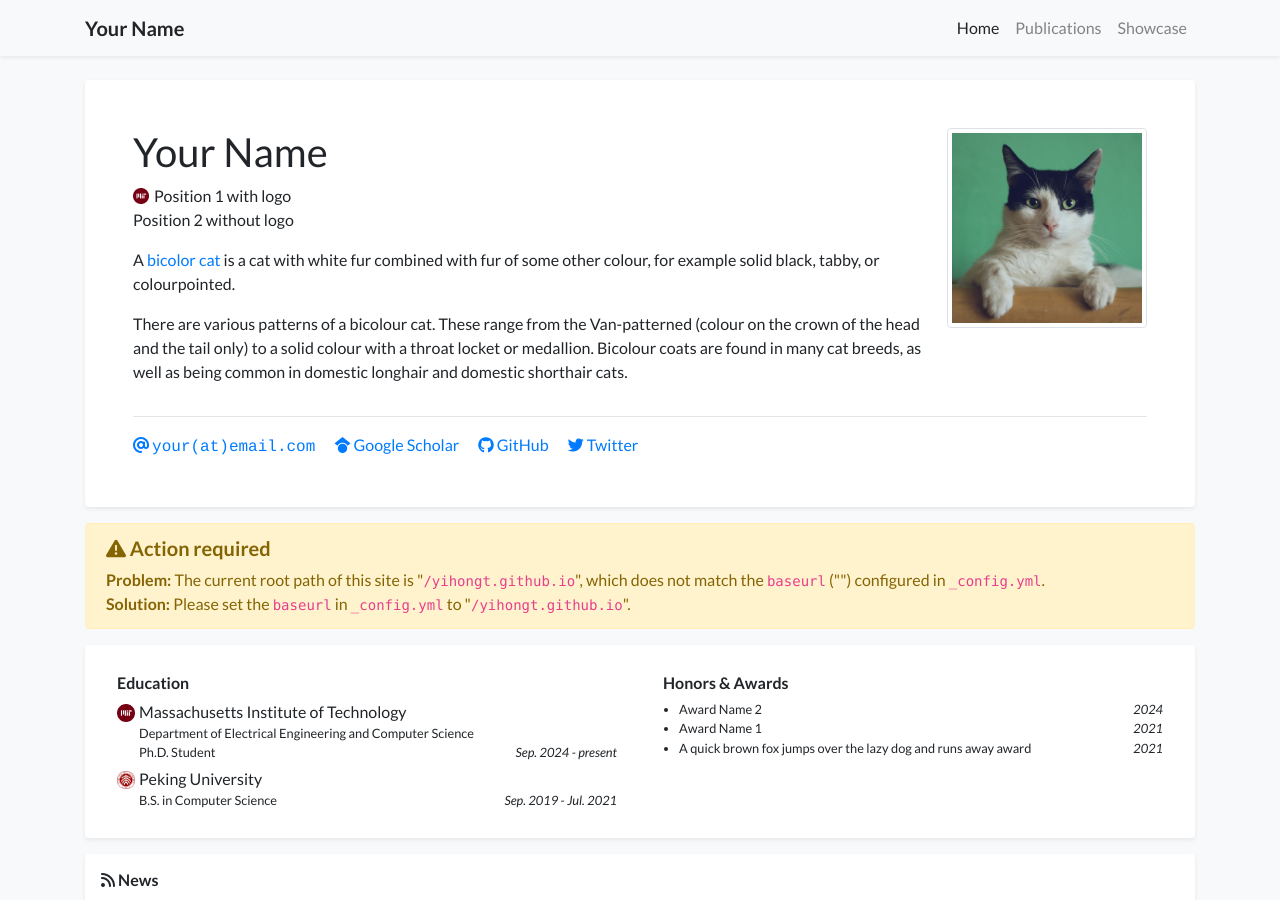
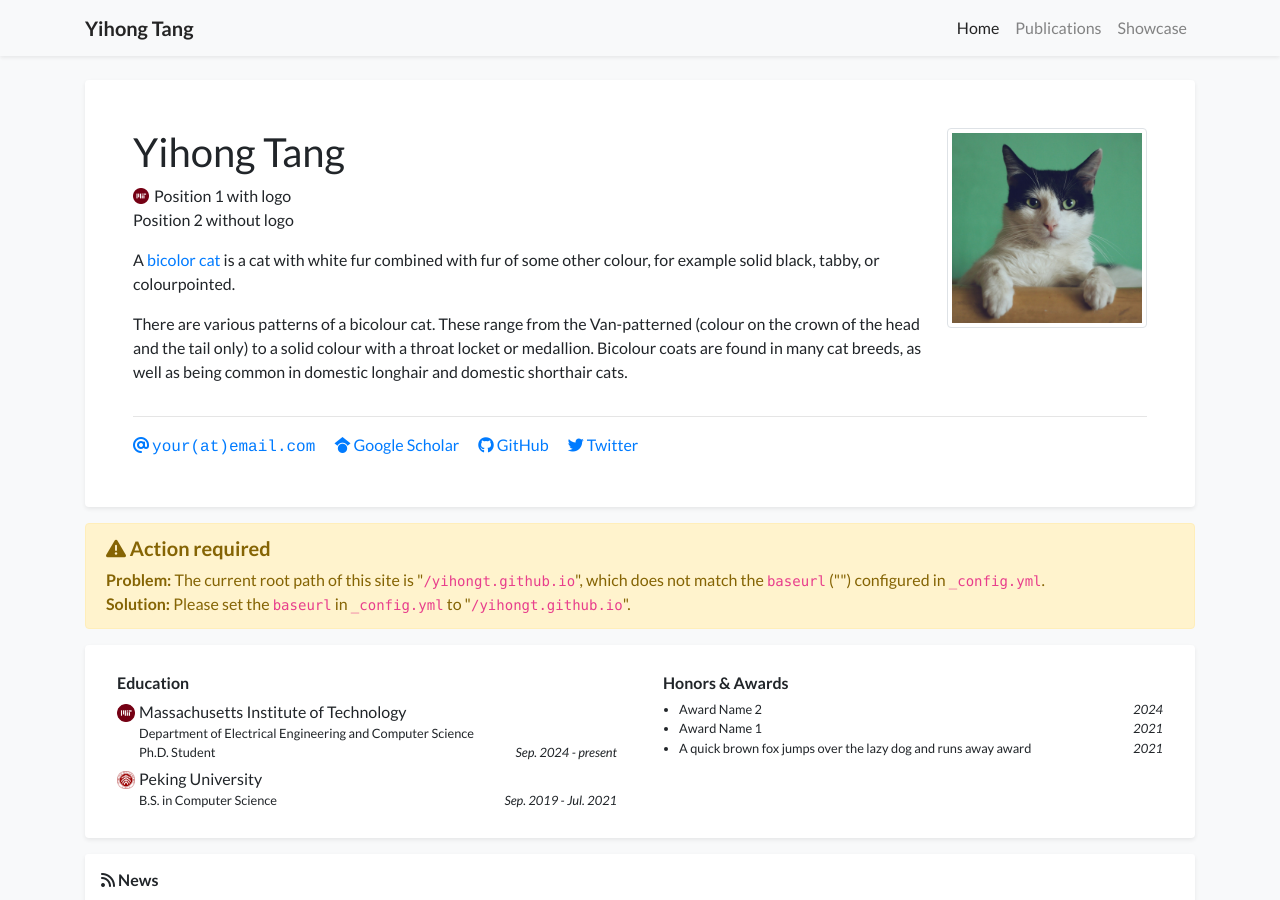
Before and after one commit to YihongT/yihongt.github.io, a Jekyll site: the page built from index.html, in a window 1280 px wide and 900 px high. Built offline with Jekyll 4.4.1, drawn with Linux system fonts in a browser that asks for light colours; nearby versions of some CDN libraries; a style sheet for code colours, icons or effects is not loaded.

Commit message:
Update profile.yml

```diff
--- a/_data/profile.yml
+++ b/_data/profile.yml
@@ -1,6 +1,6 @@
-primary_name: "Your Name"
+primary_name: "Yihong Tang"
 secondary_name: ""
-navbar_name: "Your Name"
+navbar_name: "Yihong Tang"
 
 positions:
 - logo: /assets/images/badges/MIT_Social_circle.png  # Logo is optional
```
